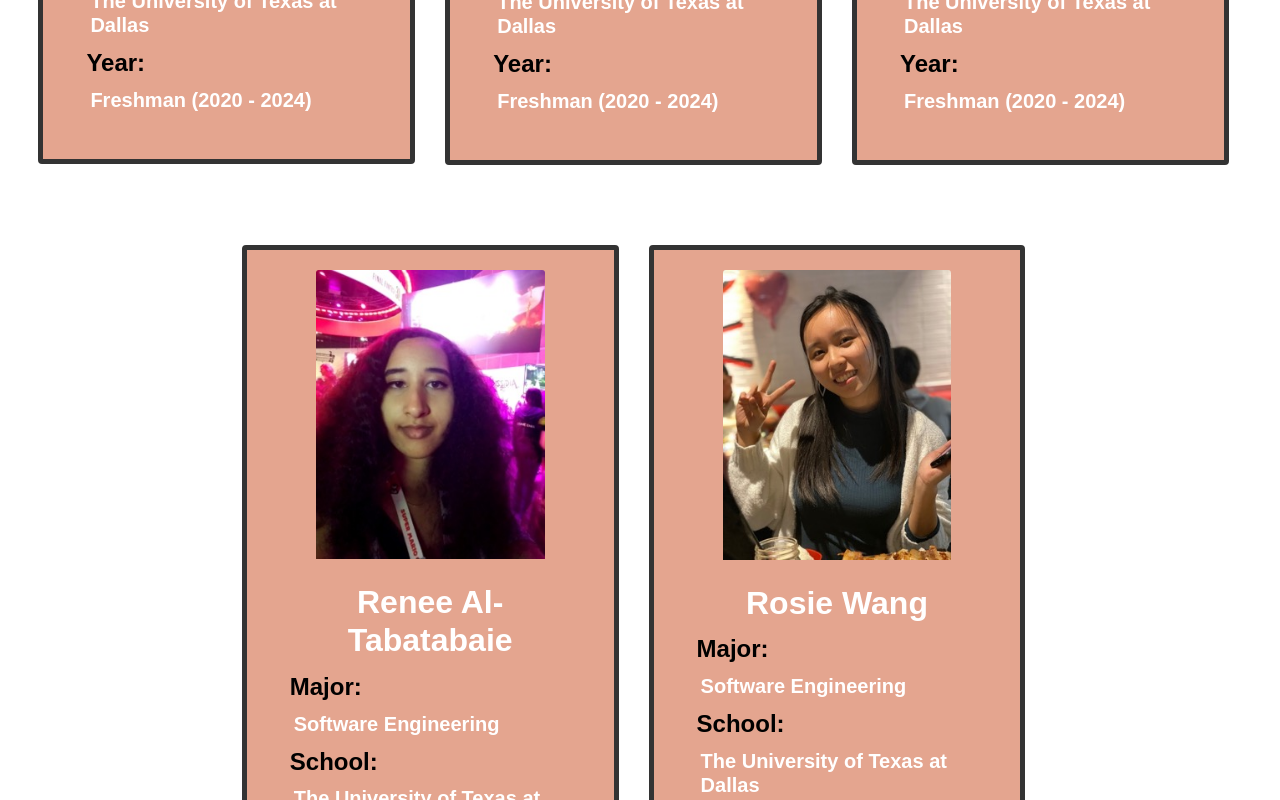
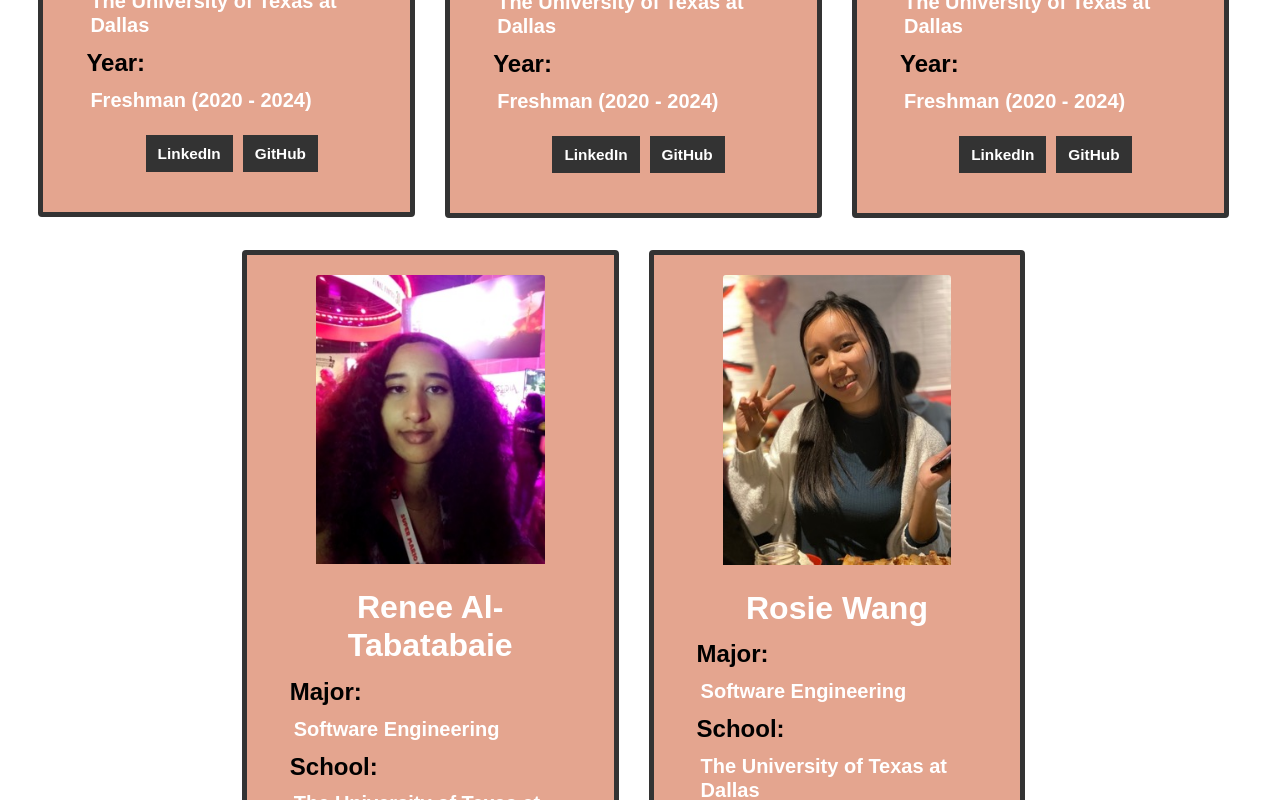
Before and after one commit to Codubee/PetFinderTTH1-2, a React (Create React App) app in the folder frontend/: page / in a window 1280 px wide. Shown: the part 1680-2480 px from the top of the page. Built offline with nearby package versions, Linux system fonts and the light colour scheme.

Commit message:
corrected card margin using @media, added linkedIn and GitHub for each member

```diff
--- a/frontend/src/components/Team.js
+++ b/frontend/src/components/Team.js
@@ -23,6 +23,10 @@ function Team() {
                   <CardText tag="h5">{person.school}</CardText>
                   <CardSubtitle tag="h4">Year:</CardSubtitle>
                   <CardText tag="h5">{person.year}</CardText>
+                  <div class="btn-group">
+                      <button><a href={person.linkedIn} rel="noreferrer" target="_blank">LinkedIn</a></button>
+                      <button><a href={person.gitHub} rel="noreferrer" target="_blank">GitHub</a></button>
+                  </div>
                 </CardBody>
               </Card>
             </div>
--- a/frontend/src/jsonData/TeamData.json
+++ b/frontend/src/jsonData/TeamData.json
@@ -4,34 +4,44 @@
         "major": "Computer Science",
         "school": "The University of Texas at Dallas",
         "year": "Freshman (2020 - 2024)",
-        "image": "/images/abigail.jpg"
+        "image": "/images/abigail.jpg",
+        "linkedIn": "https://www.linkedin.com/in/abigailthomas2020?lipi=urn%3Ali%3Apage%3Ad_flagship3_profile_view_base_contact_details%3BlYg5fGFnSFCENDhBL8SotQ%3D%3D",
+        "gitHub": "https://github.com/thomasabigail"
     },
     {
         "name":"Areeba Qazi",
         "major": "Biomedical Engineering",
         "school": "The University of Texas at Dallas",
         "year": "Freshman (2020 - 2024)",
-        "image": "/images/areeba.jpg"
+        "image": "/images/areeba.jpg",
+        "linkedIn": "https://www.linkedin.com/in/areebaqazi?lipi=urn%3Ali%3Apage%3Ad_flagship3_profile_view_base_contact_details%3BULNgKnngTo2vb2lDVryqIQ%3D%3D",
+        "gitHub": "https://github.com/areebakq"
     },
     {
         "name":"Palak Bhargava",
         "major": "Computer Science",
         "school": "The University of Texas at Dallas",
         "year": "Freshman (2020 - 2024)",
-        "image": "/images/palak.jpg"
+        "image": "/images/palak.jpg",
+        "linkedIn": "https://www.linkedin.com/in/palak-bhargava01?lipi=urn%3Ali%3Apage%3Ad_flagship3_profile_view_base_contact_details%3B8klSNzMJTHWSSm%2BU3K8ayg%3D%3D",
+        "gitHub": "https://github.com/palak-bhargava"
     },
     {
         "name":"Renee Al-Tabatabaie",
         "major": "Software Engineering",
         "school": "The University of Texas at Dallas",
         "year": "Senior (2017 - 2021)",
-        "image": "/images/renee.jpg"
+        "image": "/images/renee.jpg",
+        "linkedIn": "https://www.linkedin.com/in/reneeal?lipi=urn%3Ali%3Apage%3Ad_flagship3_profile_view_base_contact_details%3Bm03amsM0TCWEl7sF1JCuOA%3D%3D",
+        "gitHub": "https://github.com/ReneeAl"
     },
     {
         "name":"Rosie Wang",
         "major": "Software Engineering",
         "school": "The University of Texas at Dallas",
         "year": "Junior (2018 - 2022)",
-        "image": "/images/rosie.jpg"
+        "image": "/images/rosie.jpg",
+        "linkedIn": "https://www.linkedin.com/in/rosiedwang?lipi=urn%3Ali%3Apage%3Ad_flagship3_profile_view_base_contact_details%3Bt%2FhH4Gd1R8isLrClA91raQ%3D%3D",
+        "gitHub": "https://github.com/roseyume"
     }
 ]
--- a/frontend/src/styles/Team.css
+++ b/frontend/src/styles/Team.css
@@ -34,6 +34,32 @@
     text-align: left;
   }
 
+  .btn-group{
+    padding-top: 1vh;
+    width: 100%;
+    justify-content: center;
+  }
+  .btn-group button {
+    background-color: #333;
+    border: 2px solid #333;
+    color: white;
+    padding: 5px 10px;
+    cursor: pointer;
+    font-size: 1.2vw;
+    font-family: Arial, Helvetica, sans-serif;
+    font-weight: bold;
+    margin-left: 10px;
+  }
+  .btn-group button:hover{
+    background-color: white;
+    border: 2px solid white;
+    color: #333;
+  }
+
+  a:link, a:visited{
+    color: white;
+  }
+
   #cardStyle{
     background-color: #E4A58F;
     border-width: thick;
@@ -41,5 +67,14 @@
   }
 
   .card{
-    margin-bottom: 5em;
+    margin-bottom: 2em;
   }
+
+  @media only screen and (max-width: 575px){
+    .card{
+      margin-bottom: 10em;
+    }
+    .btn-group button {
+      font-size: 3vw;
+    }
+  }
```
